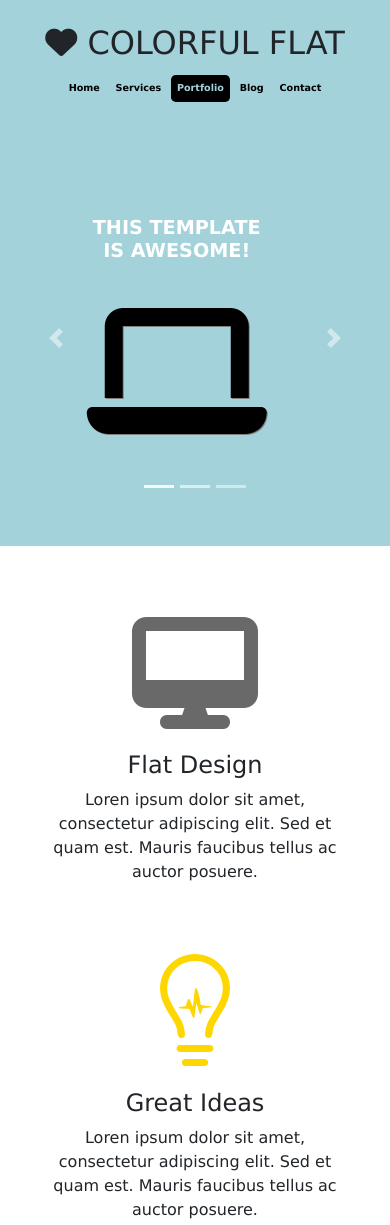
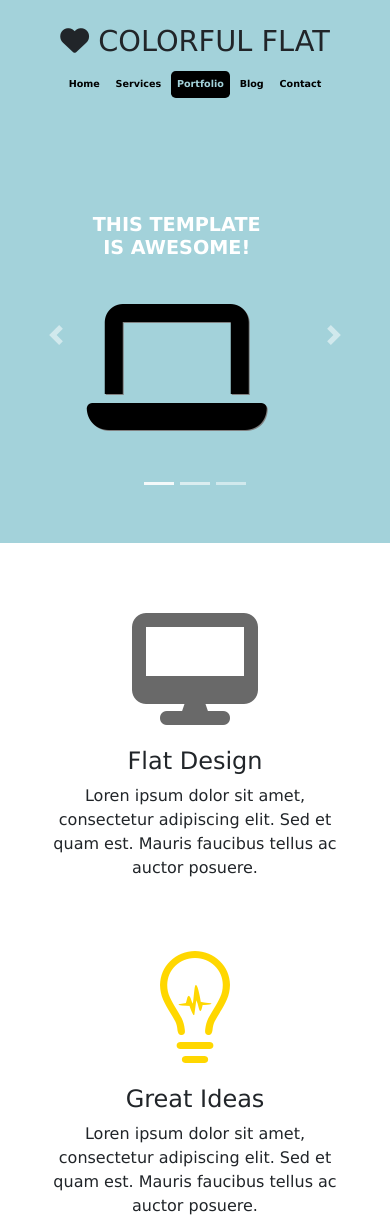
Before and after one commit to melioraspero24/CAROUSEL-FONT-AWESOME, a plain HTML site: page index.html in a window 390 px wide. Shown: the top 1225 px of the page. Drawn offline with nearby package versions, Linux system fonts and the light colour scheme.

Commit message:
Add files via upload

```diff
--- a/mystyle.css
+++ b/mystyle.css
@@ -30,7 +30,7 @@
        header {
          display: flex;
          flex-flow: row-nowrap;
-         justify-content: space-between;
+         justify-content: center;
          align-items: center;
          background-color: #a3d2da;
          max-width: 100vw;
@@ -41,7 +41,7 @@
        .nav {
          display: flex;
          flex-direction: row;
-         justify-content: center;
+         justify-content: flex-end;
          width: 62vw;
          overflow: hidden;
        }
@@ -82,7 +82,7 @@
        article {
          display: flex;
          flex-direction: row;
-         justify-content: center;
+         justify-content: space-around;
          background-color: white;
          max-width: 100vw;
          height: auto;
@@ -93,7 +93,7 @@
          display: flex;
          flex-direction: column;
          align-items: center;
-         max-width: 28vw;
+         max-width: 22vw;
          height: auto;
          padding: 1em;
        }
@@ -223,8 +223,8 @@ width: 100%;
          margin: 0 0.2em;
        }
 
-       h2 span {
-         font-size: 0.7em;
+       h2 {
+         font-size: 1.8em;
        }
 
        h1 {
```
